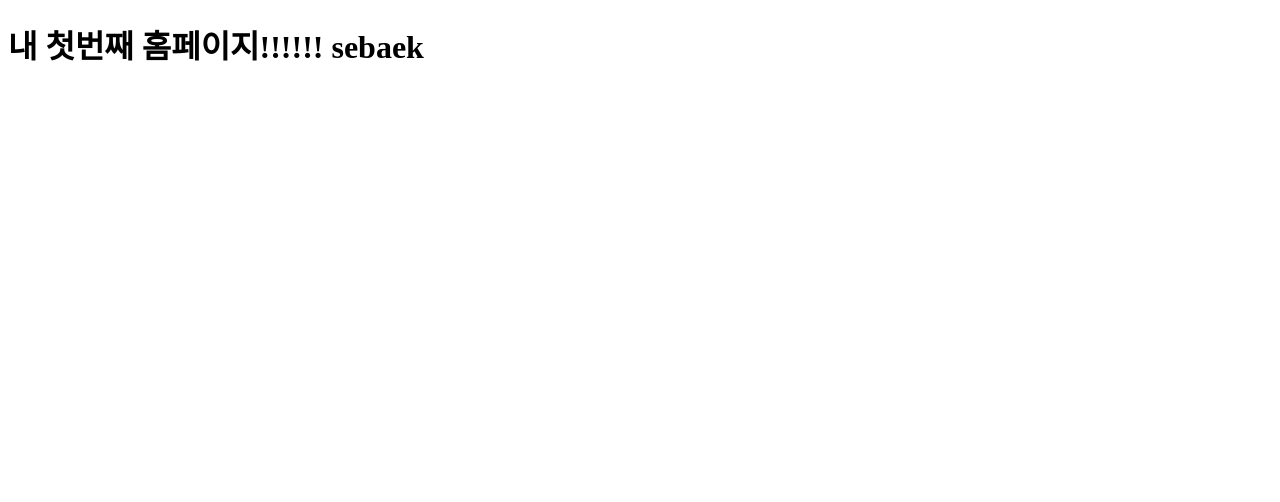
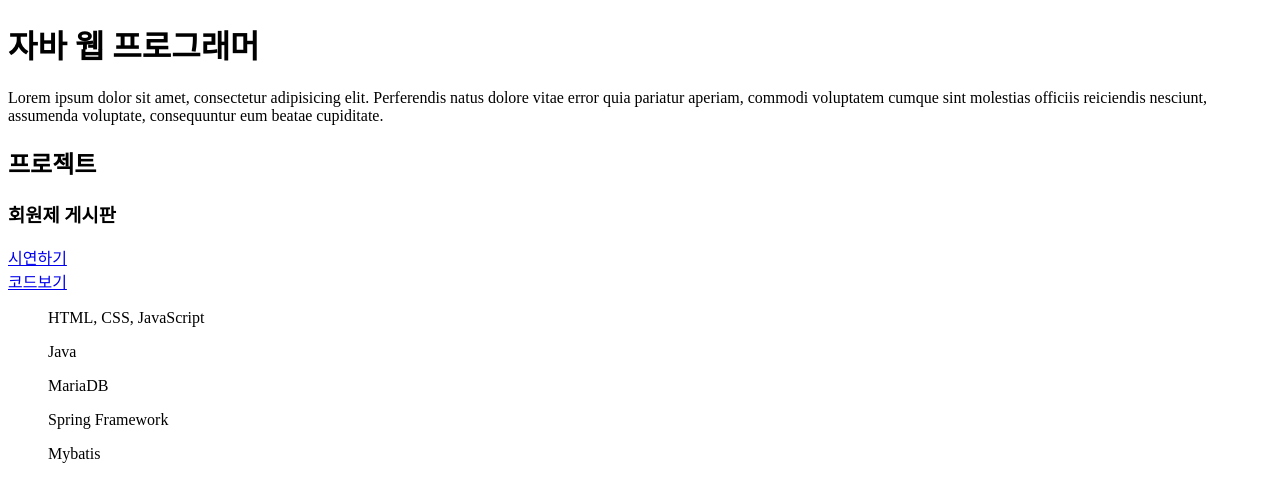
Before and after one commit to sebaek/sebaek.github.io, a plain HTML site: page index.html in a window 1280 px wide. Drawn offline with Linux system fonts and the light colour scheme.

Commit message:
add first prject desc

```diff
--- a/index.html
+++ b/index.html
@@ -7,6 +7,23 @@
     <title>Document</title>
 </head>
 <body>
-    <h1>내 첫번째 홈페이지!!!!!! sebaek</h1>
+    <h1>자바 웹 프로그래머</h1>
+    <p>Lorem ipsum dolor sit amet, consectetur adipisicing elit. Perferendis natus dolore vitae error quia pariatur aperiam, commodi voluptatem cumque sint molestias officiis reiciendis nesciunt, assumenda voluptate, consequuntur eum beatae cupiditate.</p>
+
+    <h2>프로젝트</h2>
+
+    <h3>회원제 게시판</h3>
+
+    <div>
+        <a href="http://52.78.59.108/prj1">시연하기</a>
+    </div>
+    <div>
+        <a href="https://github.com/sebaek/prj1-20221115">코드보기</a>
+    </div>
+    <ul class="li">HTML, CSS, JavaScript</ul>
+    <ul class="li">Java</ul>
+    <ul class="li">MariaDB</ul>
+    <ul class="li">Spring Framework</ul>
+    <ul class="li">Mybatis</ul>
 </body>
 </html>
```
